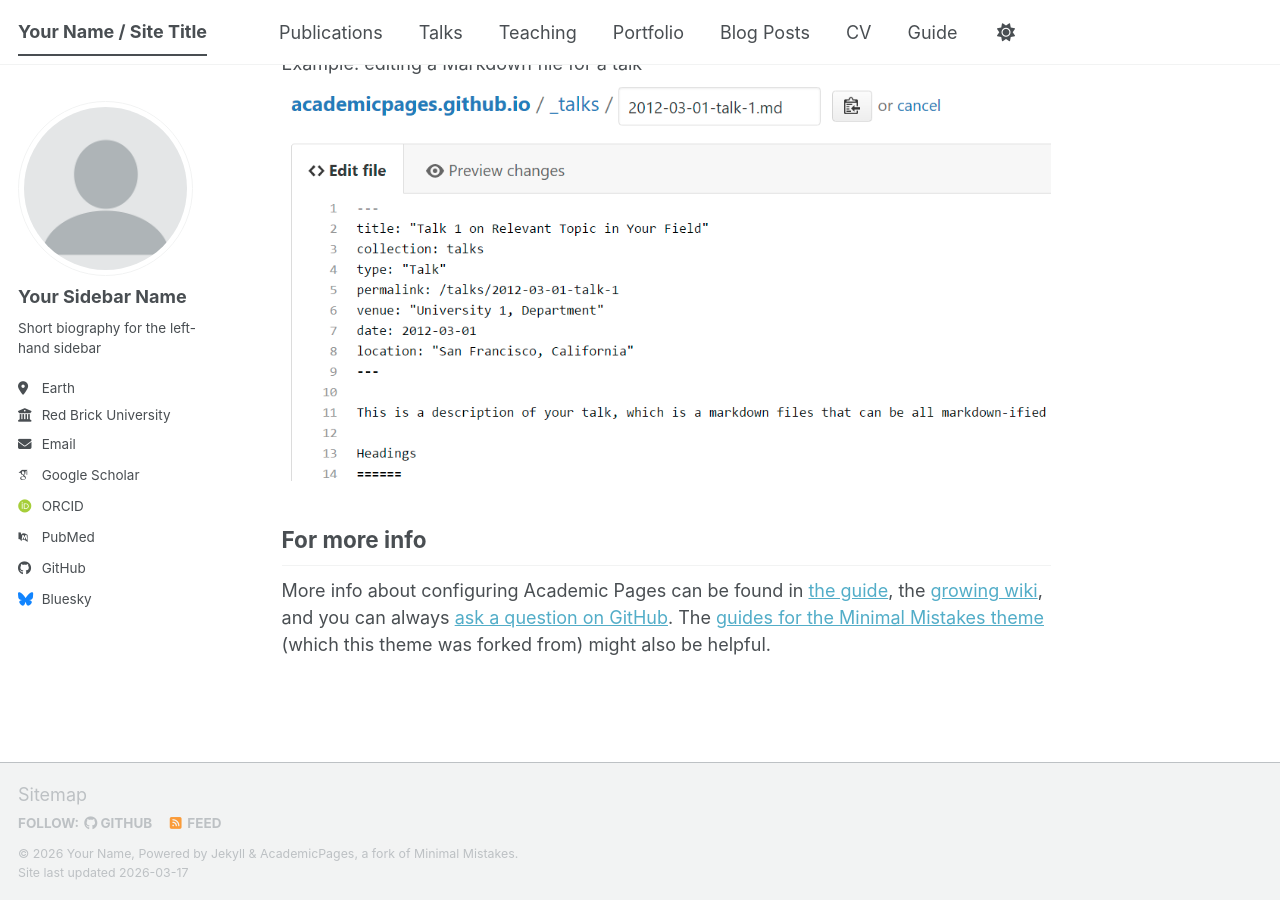
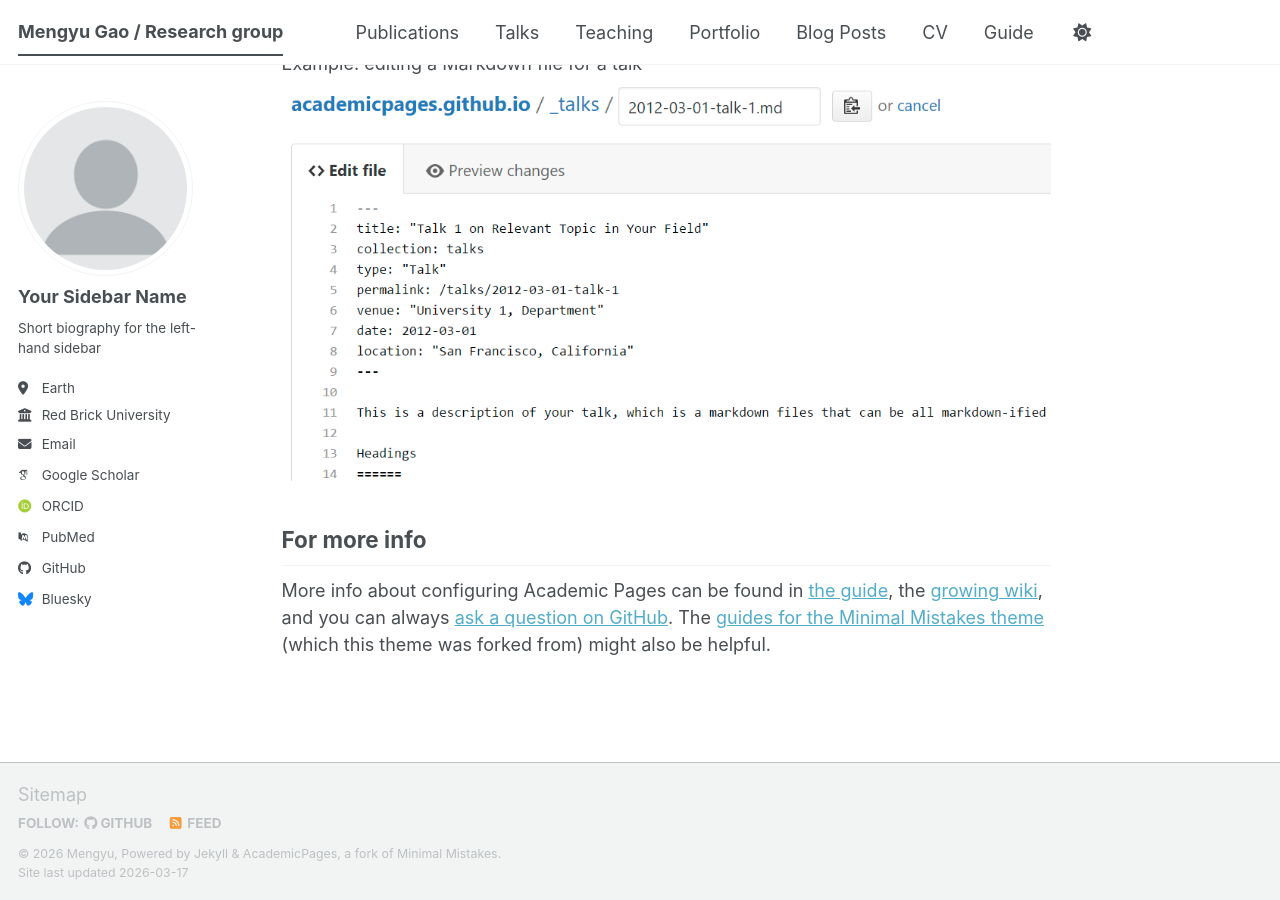
Before and after one commit to meng-yu-gao/page2, a Jekyll site: the page built from _pages/about.md, in a window 1280 px wide and 900 px high, scrolled down 2720 px. Built offline with Jekyll 4.4.1, drawn with Linux system fonts in a browser that asks for light colours; some web fonts are replaced; a script bundle is joined from its source files by our own code; library files that are not in the unit come from our copies.

Commit message:
Update _config.yml

```diff
--- a/_config.yml
+++ b/_config.yml
@@ -9,14 +9,14 @@
 # Basic Site Settings
 locale                   : "en-US"
 site_theme               : "default" # The available themes options are "default", "air", "sunrise", "mint", "dirt" and "contrast"
-title                    : "Your Name / Site Title"
+title                    : "Mengyu Gao / Research group"
 title_separator          : "-"
-name                     : &name "Your Name"
-description              : &description "Your Name's academic portfolio"   # Update this with a general description of your site, this is the default if not overridden by a page
-url                      : https://academicpages.github.io # The base hostname & protocol for your site e.g. "https://[your GitHub username].github.io",
+name                     : &name "Mengyu"
+description              : &description "Mengyu's academic portfolio"   # Update this with a general description of your site, this is the default if not overridden by a page
+url                      : https:///meng-yu-gao.github.io # The base hostname & protocol for your site e.g. "https://[your GitHub username].github.io",
                                                            # or if you already have some other page hosted on Github then use "https://[your GitHub username].github.io/[Your Repo Name]"
 baseurl                  : "" # the subpath of your site, e.g. "/blog"
-repository               : "academicpages/academicpages.github.io"
+repository               : "meng-yu-gao.github.io"
 
 # Site Author - The following control what appear as part of the author content on the side bar.
 #               If a field is blank the icon and link will not appear, otherwise it will be shown.
```
